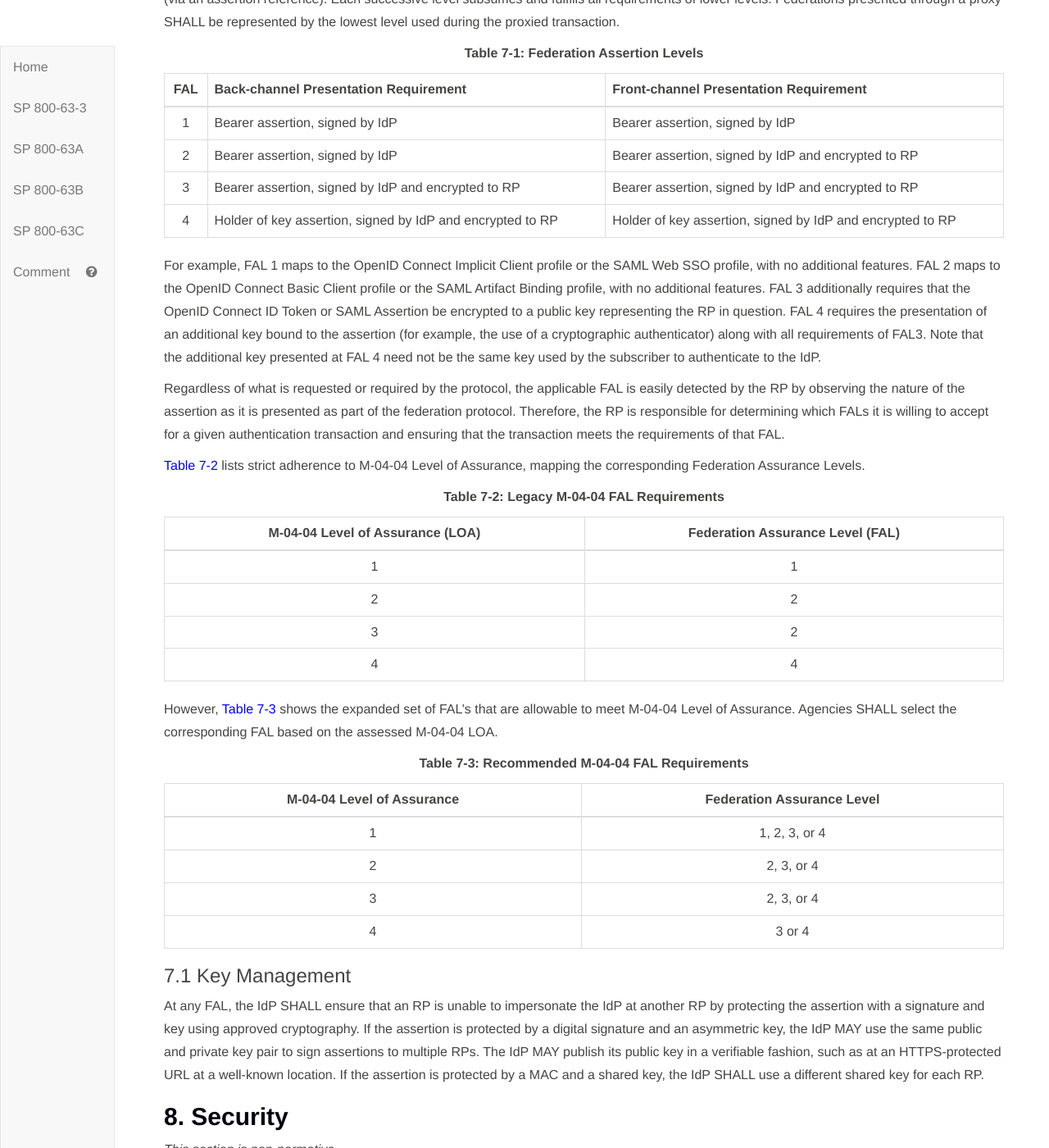
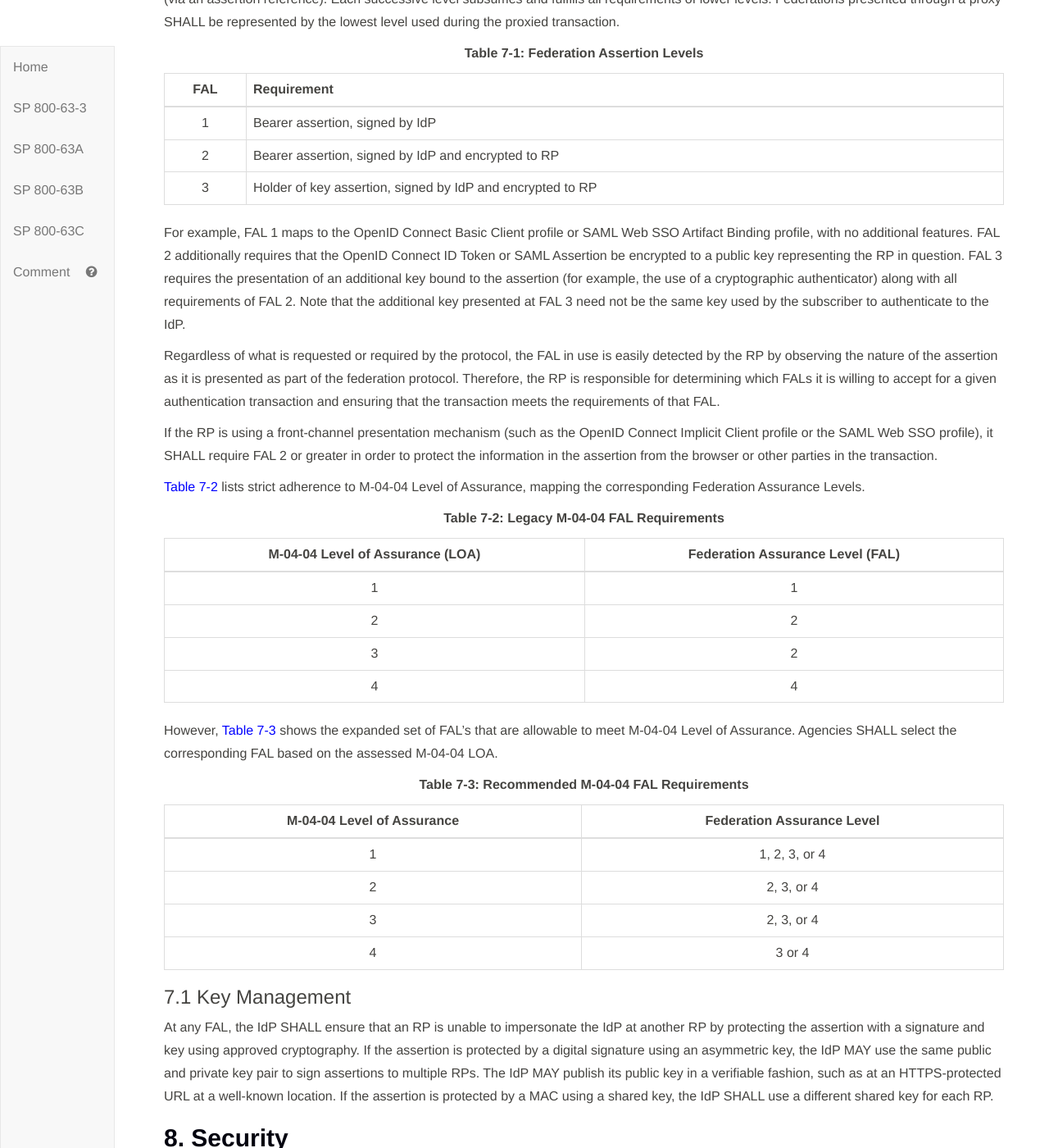
Before and after one commit to usnistgov/800-63-3, a Jekyll site: the page built from sp800-63c.md, in a window 1280 px wide and 1400 px high, scrolled down 18910 px. Shown: the whole window at 82% size. Built offline with Jekyll 4.4.1, drawn with Linux system fonts in a browser that asks for light colours; some of the changed text lies outside the part shown.

Commit message:
recast FAL into 3 levels, with guidance on where to use based on presentation channel

```diff
--- a/sp800-63c/sec7_fal.md
+++ b/sp800-63c/sec7_fal.md
@@ -4,7 +4,7 @@
 
 This section defines allowable Federation Assurance Levels, or FAL. The FAL describes aspects of the assertion and federation protocol used in a given transaction. These levels can be requested by an RP or required by configuration of both RP and IdP for a given transaction.
 
-The FAL combines aspects of [assertion protection strength](#sec5) and [assertion presentation](#sec6) into a single, increasing scale applicable across different [federation models](#sec4). While many other combinations of factors are possible, this list is intended to provide clear implementation guidelines representing increasingly secure deployment choices. Combinations of aspects not found in the FAL table are possible but outside the scope of this document.
+The FAL combines aspects of [assertion protection](#sec5) and [assertion presentation](#sec6) into a single, increasing scale applicable across different [federation models](#sec4). All assertions SHALL comply with the requirements in [section 5](#sec5). While many other combinations of factors are possible, this list is intended to provide clear implementation guidelines representing increasingly secure deployment choices. Combinations of aspects not found in the FAL table are possible but outside the scope of this document.
 
 This table presents different requirements depending on whether the assertion is presented through either the front channel or the back channel (via an assertion reference). Each successive level subsumes and fulfills all requirements of lower levels. Federations presented through a proxy SHALL be represented by the lowest level used during the proxied transaction.
 
@@ -17,17 +17,17 @@ This table presents different requirements depending on whether the assertion is
 
 </div>
 
-|FAL|Back-channel Presentation Requirement|Front-channel Presentation Requirement|
+|FAL|Requirement|
 |:--:|----|----|
-|1|Bearer assertion, signed by IdP|Bearer assertion, signed by IdP|
-|2|Bearer assertion, signed by IdP|Bearer assertion, signed by IdP and encrypted to RP|
-|3|Bearer assertion, signed by IdP and encrypted to RP|Bearer assertion, signed by IdP and encrypted to RP|
-|4|Holder of key assertion, signed by IdP and encrypted to RP|Holder of key assertion, signed by IdP and encrypted to RP|
+|1|Bearer assertion, signed by IdP|
+|2|Bearer assertion, signed by IdP and encrypted to RP|
+|3|Holder of key assertion, signed by IdP and encrypted to RP|
 
-For example, FAL 1 maps to the OpenID Connect Implicit Client profile or the SAML Web SSO profile, with no additional features. FAL 2 maps to the OpenID Connect Basic Client profile or the SAML Artifact Binding profile, with no additional features. FAL 3 additionally requires that the OpenID Connect ID Token or SAML Assertion be encrypted to a public key representing the RP in question. FAL 4 requires the presentation of an additional key bound to the assertion (for example, the use of a cryptographic authenticator) along with all requirements of FAL3. Note that the additional key presented at FAL 4 need not be the same key used by the subscriber to authenticate to the IdP.
+For example, FAL 1 maps to the OpenID Connect Basic Client profile or SAML Web SSO Artifact Binding profile, with no additional features. FAL 2 additionally requires that the OpenID Connect ID Token or SAML Assertion be encrypted to a public key representing the RP in question. FAL 3 requires the presentation of an additional key bound to the assertion (for example, the use of a cryptographic authenticator) along with all requirements of FAL 2. Note that the additional key presented at FAL 3 need not be the same key used by the subscriber to authenticate to the IdP.
 
-Regardless of what is requested or required by the protocol, the applicable FAL is easily detected by the RP by observing the nature of the assertion as it is presented as part of the federation protocol. Therefore, the RP is responsible for determining which FALs it is willing to accept for a given authentication transaction and ensuring that the transaction meets the requirements of that FAL.
+Regardless of what is requested or required by the protocol, the FAL in use is easily detected by the RP by observing the nature of the assertion as it is presented as part of the federation protocol. Therefore, the RP is responsible for determining which FALs it is willing to accept for a given authentication transaction and ensuring that the transaction meets the requirements of that FAL.
 
+If the RP is using a front-channel presentation mechanism (such as the OpenID Connect Implicit Client profile or the SAML Web SSO profile), it SHALL require FAL 2 or greater in order to protect the information in the assertion from the browser or other parties in the transaction.
 
 [Table 7-2](#63cSec7-Table2) lists strict adherence to M-04-04 Level of Assurance, mapping the corresponding Federation Assurance Levels.
 
@@ -66,4 +66,4 @@ However, [Table 7-3](#63cSec7-Table3) shows the expanded set of FAL's that are a
 
 ### 7.1 Key Management
 
-At any FAL, the IdP SHALL ensure that an RP is unable to impersonate the IdP at another RP by protecting the assertion with a signature and key using approved cryptography. If the assertion is protected by a digital signature and an asymmetric key, the IdP MAY use the same public and private key pair to sign assertions to multiple RPs. The IdP MAY publish its public key in a verifiable fashion, such as at an HTTPS-protected URL at a well-known location. If the assertion is protected by a MAC and a shared key, the IdP SHALL use a different shared key for each RP.
+At any FAL, the IdP SHALL ensure that an RP is unable to impersonate the IdP at another RP by protecting the assertion with a signature and key using approved cryptography. If the assertion is protected by a digital signature using an asymmetric key, the IdP MAY use the same public and private key pair to sign assertions to multiple RPs. The IdP MAY publish its public key in a verifiable fashion, such as at an HTTPS-protected URL at a well-known location. If the assertion is protected by a MAC using a shared key, the IdP SHALL use a different shared key for each RP.
```
